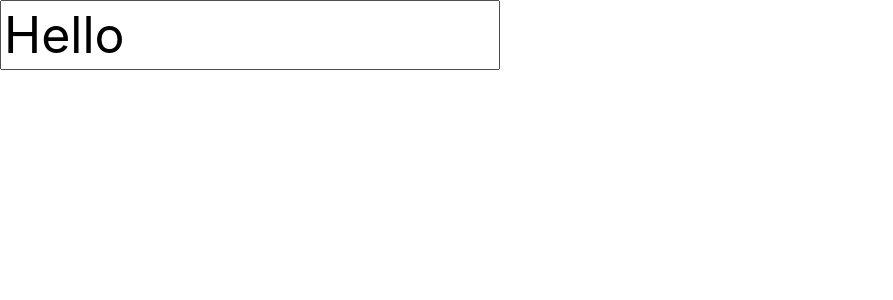
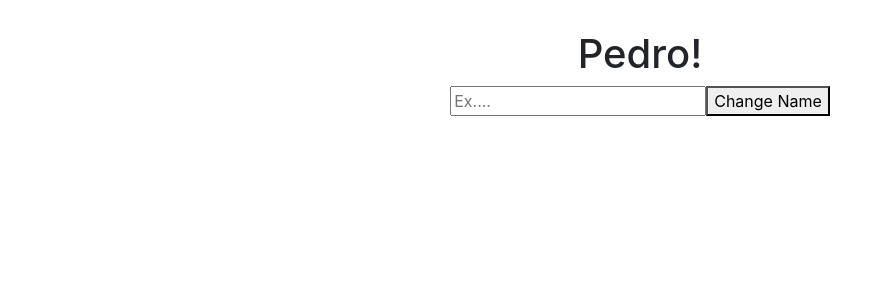
Before and after one commit to JavedAhmaddev/practiseApp, a React (Create React App) app: page / in a window 1280 px wide. Shown: the top 300 px of the page, without its empty margins (0-893 px from the left). Built offline with nearby package versions, Linux system fonts and the light colour scheme.

Commit message:
Revert "UseEffect hook practise added"
This reverts commit 2cd896f68efcc2e137f0f4bcba7aa375d9d9ecbf.

```diff
--- a/src/components/Hooks.js
+++ b/src/components/Hooks.js
@@ -1,6 +1,5 @@
 import React from 'react'
-import UseLayoutHook from './UseLayoutHook'
-// import UseRefHook from './UseRefHook'
+import UseRefHook from './UseRefHook'
 // import UseEffectHook from './UseEffectHook'
 // import UseReducerHook from './UseReducerHook'
 
@@ -9,8 +8,7 @@ function Hooks() {
         <div>
             {/* <UseReducerHook></UseReducerHook> */}
             {/* <UseEffectHook></UseEffectHook> */}
-            {/* <UseRefHook></UseRefHook> */}
-            <UseLayoutHook></UseLayoutHook>
+            <UseRefHook></UseRefHook>
         </div>
     )
 }
--- a/src/components/UseLayoutHook.js
+++ /dev/null
@@ -1,25 +0,0 @@
-import React ,{useLayoutEffect,useEffect, useRef,useState} from 'react'
-
-function UseLayoutHook() {
-    const [Value, setValue] = useState("Pedro")
-
-    const inputRef=useRef(null);
-
-    useLayoutEffect(() => {
-
-        console.log(inputRef.current.value);
-    }, [])
-
-    useEffect(() => {
-        inputRef.current.value="Hello";
-    }, [])
-    return (
-        <div>
-            <input ref={inputRef}  type="text" value="Pedro" style={{width:'500px', height:'70px',fontSize:'50px'}}></input>
-        </div>
-    )
-}
-
-export default UseLayoutHook
-
-// onChange={(event)=>{setValue(event.target.value)}
```
